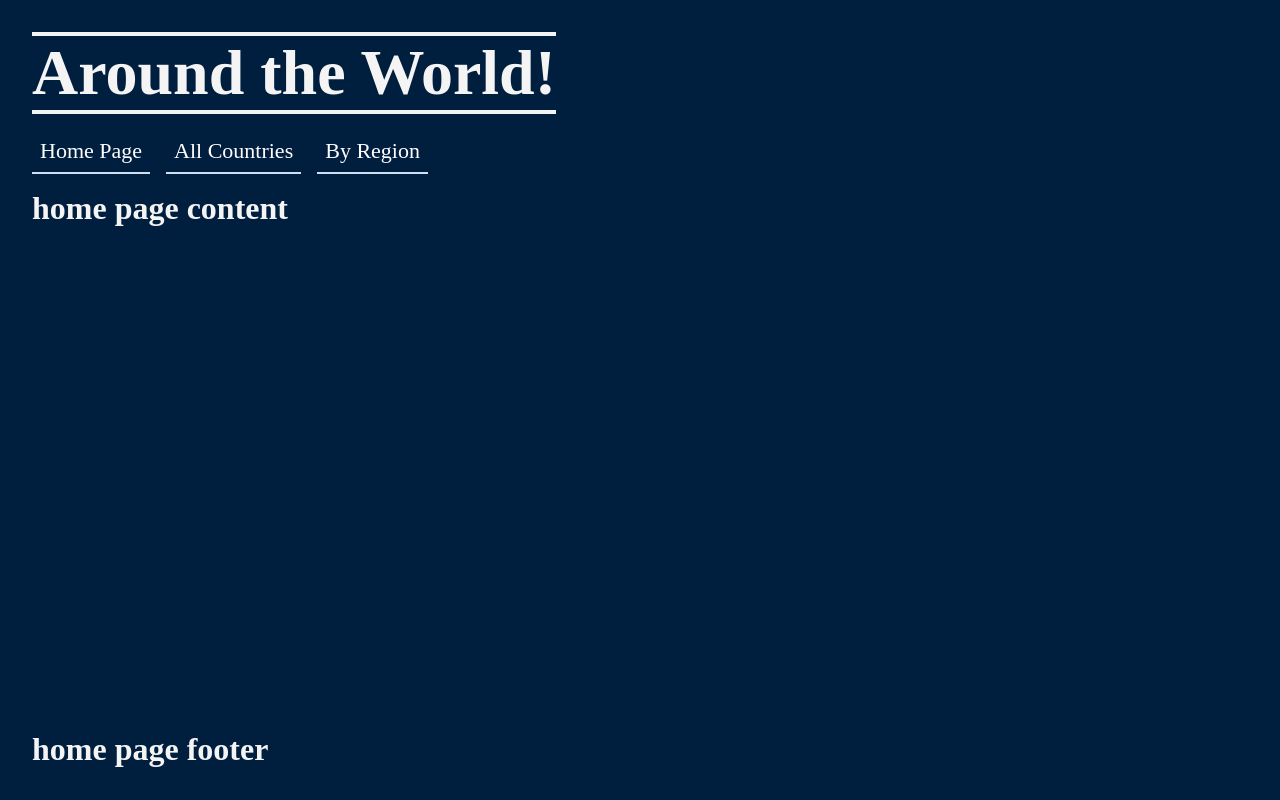
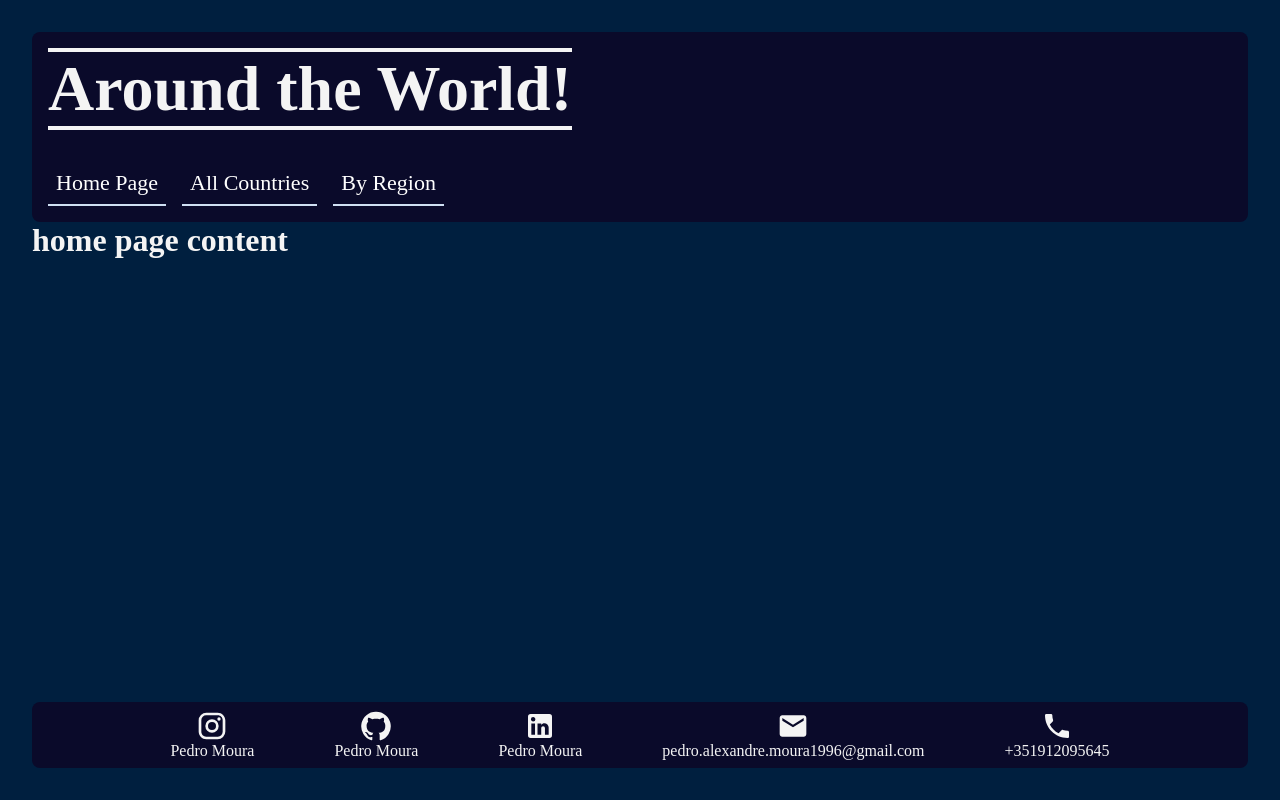
Before and after one commit to PedroMoura1996/bryjproject, a React (Create React App) app: page /bryj/homepage in a window 1280 px wide. Built offline with nearby package versions, Linux system fonts and the light colour scheme; no server answers.

Commit message:
creating the footer with all the contact info and adding to all the routes

```diff
--- a/package.json
+++ b/package.json
@@ -6,6 +6,7 @@
     "@emotion/react": "^11.11.1",
     "@emotion/styled": "^11.11.0",
     "@mui/material": "^5.14.17",
+    "@mui/icons-material": "^5.14.0",
     "@reduxjs/toolkit": "^1.9.7",
     "@testing-library/jest-dom": "^5.17.0",
     "@testing-library/react": "^13.4.0",
--- a/public/static/env-config.js
+++ b/public/static/env-config.js
@@ -1,4 +1,9 @@
 window._env_ = {
   REACT_APP_BASE_DIRECTORY: "/bryj",
   REACT_APP_API_BACKEND: "https://restcountries.com/v3.1/",
+  REACT_APP_INSTAGRAM: "https://www.instagram.com/paamoura/",
+  REACT_APP_LINKEDIN: "https://www.linkedin.com/in/pedroaamoura/",
+  REACT_APP_GITHUB: "https://github.com/PedroMoura1996",
+  REACT_APP_EMAIL: "pedro.alexandre.moura1996@gmail.com",
+  REACT_APP_CONTACT: "912095645",
 };
--- a/src/ecosystem/atoms/HeaderTitle/headertitle.scss
+++ b/src/ecosystem/atoms/HeaderTitle/headertitle.scss
@@ -11,7 +11,7 @@
     align-items: center;
     justify-content: center;
     .header-title {
-      font-size: 2.5rem;
+      font-size: 2rem;
     }
   }
 }
--- /dev/null
+++ b/src/ecosystem/organisms/Footer/Footer.tsx
@@ -0,0 +1,62 @@
+import InstagramIcon from "@mui/icons-material/Instagram";
+import EmailIcon from "@mui/icons-material/Mail";
+import PhomeIcon from "@mui/icons-material/Phone";
+import LinkedInIcon from "@mui/icons-material/LinkedIn";
+import GitHubIcon from "@mui/icons-material/GitHub";
+import "./footer.scss";
+import { Hidden } from "@mui/material";
+
+const Footer = () => {
+  const clickInstaHandler = (page: string) => {
+    window.open(page, "_blank", "noopener,noreferrer");
+  };
+  return (
+    <div className="bryj-footer-container">
+      <div
+        className="bryj-clickable-item"
+        onClick={() =>
+          clickInstaHandler(String(window._env_.REACT_APP_INSTAGRAM))
+        }
+      >
+        <InstagramIcon className="set-size" />
+        <Hidden mdDown>Pedro Moura</Hidden>
+      </div>
+      <div
+        className="bryj-clickable-item"
+        onClick={() => clickInstaHandler(String(window._env_.REACT_APP_GITHUB))}
+      >
+        <GitHubIcon className="set-size" />
+        <Hidden mdDown>Pedro Moura</Hidden>
+      </div>
+      <div
+        className="bryj-clickable-item"
+        onClick={() =>
+          clickInstaHandler(String(window._env_.REACT_APP_LINKEDIN))
+        }
+      >
+        <LinkedInIcon className="set-size" />
+        <Hidden mdDown>Pedro Moura</Hidden>
+      </div>
+
+      <a
+        href={`mailto:${String(window._env_.REACT_APP_EMAIL)}`}
+        className="bryj-clickable-item"
+      >
+        <EmailIcon className="set-size" />
+        <Hidden mdDown>{String(window._env_.REACT_APP_EMAIL)}</Hidden>
+      </a>
+
+      <a
+        href={`tel:+351${String(window._env_.REACT_APP_CONTACT)}`}
+        className="bryj-clickable-item"
+      >
+        <PhomeIcon className="set-size" />
+        <Hidden mdDown>{`+351${String(
+          window._env_.REACT_APP_CONTACT
+        )}`}</Hidden>
+      </a>
+    </div>
+  );
+};
+
+export default Footer;
--- /dev/null
+++ b/src/ecosystem/organisms/Footer/footer.scss
@@ -0,0 +1,41 @@
+@import "../../../variables";
+
+.bryj-footer-container {
+  display: flex;
+  flex-direction: row;
+  align-items: center;
+  justify-content: center;
+  flex-wrap: wrap;
+  a {
+    text-decoration: none; /* Remove o sublinhado */
+    color: inherit; /* Herda a cor do texto do elemento pai */
+    /* Muda o cursor para o estilo padrão de link */
+  }
+  .bryj-clickable-item {
+    cursor: pointer;
+    display: flex;
+    flex-direction: column;
+    align-items: center;
+    justify-content: center;
+    padding: 0.5rem;
+    margin: 0 2rem;
+    @media screen and (max-width: 899px) {
+      margin: 0 0.5rem;
+    }
+
+    .set-size {
+      @media screen and (max-width: 899px) {
+        width: 1.5rem;
+        height: 1.5rem;
+      }
+      @media screen and (min-width: 900px) {
+        width: 2rem;
+        height: 2rem;
+      }
+    }
+  }
+  .bryj-clickable-item:hover {
+    background-color: bryj-dark-text;
+    border-radius: 6px;
+  }
+}
--- /dev/null
+++ b/src/ecosystem/organisms/Footer/index.ts
@@ -0,0 +1 @@
+export { default as Footer } from "./Footer";
--- a/src/ecosystem/routes/AllCountries/AllCountries.tsx
+++ b/src/ecosystem/routes/AllCountries/AllCountries.tsx
@@ -1,6 +1,7 @@
 import { GenericWebdesign } from "../../wrappers/GenericWebDesign";
 import { HeaderTitle } from "../../atoms/HeaderTitle";
 import { Navbar } from "../../organisms/Navbar";
+import { Footer } from "../../organisms/Footer";
 
 const AllCountries = () => {
   return (
@@ -8,7 +9,7 @@ const AllCountries = () => {
       header={<HeaderTitle title="Search All the Countries!" />}
       navbar={<Navbar />}
       content={<h1>all content</h1>}
-      footer={<h1>all footer</h1>}
+      footer={<Footer />}
     />
   );
 };
--- a/src/ecosystem/routes/HomePage/HomePage.tsx
+++ b/src/ecosystem/routes/HomePage/HomePage.tsx
@@ -1,4 +1,5 @@
 import { HeaderTitle } from "../../atoms/HeaderTitle";
+import { Footer } from "../../organisms/Footer";
 import { Navbar } from "../../organisms/Navbar";
 import { GenericWebdesign } from "../../wrappers/GenericWebDesign";
 
@@ -8,7 +9,7 @@ const HomePage = () => {
       header={<HeaderTitle title="Around the World!" />}
       navbar={<Navbar />}
       content={<h1>home page content</h1>}
-      footer={<h1>home page footer</h1>}
+      footer={<Footer />}
     />
   );
 };
--- a/src/ecosystem/routes/SearchByRegion/SearchByRegion.tsx
+++ b/src/ecosystem/routes/SearchByRegion/SearchByRegion.tsx
@@ -2,6 +2,7 @@ import React from "react";
 import { GenericWebdesign } from "../../wrappers/GenericWebDesign";
 import { HeaderTitle } from "../../atoms/HeaderTitle";
 import { Navbar } from "../../organisms/Navbar";
+import { Footer } from "../../organisms/Footer";
 
 const SearchByRegion = () => {
   return (
@@ -9,7 +10,7 @@ const SearchByRegion = () => {
       header={<HeaderTitle title="Search by Region!" />}
       navbar={<Navbar />}
       content={<h1>search content</h1>}
-      footer={<h1>search footer</h1>}
+      footer={<Footer />}
     />
   );
 };
--- a/src/ecosystem/wrappers/GenericWebDesign/genericwebdesign.scss
+++ b/src/ecosystem/wrappers/GenericWebDesign/genericwebdesign.scss
@@ -8,4 +8,20 @@
   .bryj-generic-content-container {
     flex: 1;
   }
+  .bryj-generic-footer-container,
+  .bryj-generic-navbar-container,
+  .bryj-generic-header-container {
+    background-color: $bryj-title;
+  }
+  .bryj-generic-footer-container {
+    border-radius: 0.5rem;
+  }
+  .bryj-generic-navbar-container {
+    padding: 1rem 0 0 1rem;
+    border-radius: 0 0 0.5rem 0.5rem;
+  }
+  .bryj-generic-header-container {
+    padding: 1rem 0 0 1rem;
+    border-radius: 0.5rem 0.5rem 0 0;
+  }
 }
```
Also changed, not shown: 1 other file (tests, documents, lock files or other folders).
